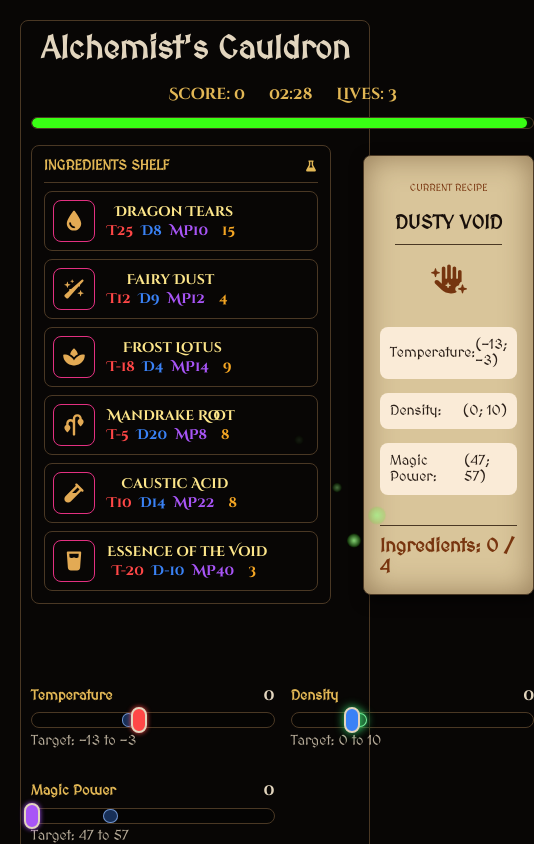
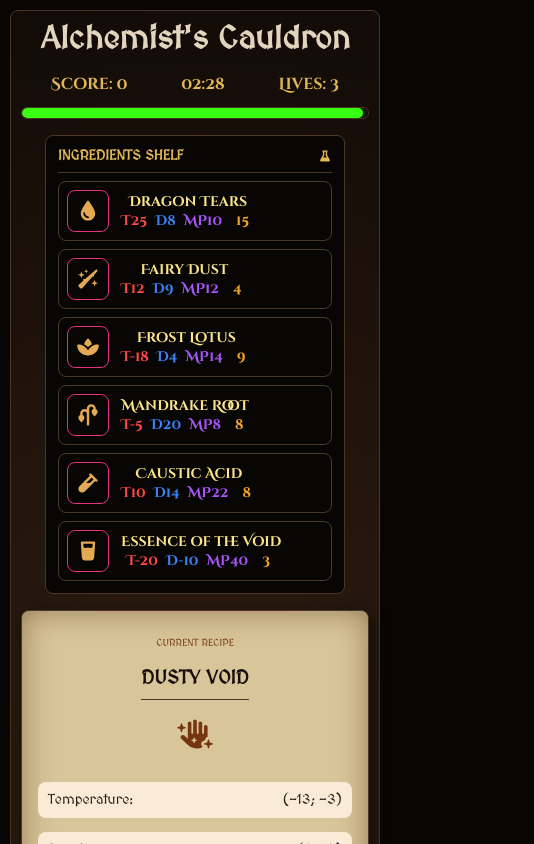
Before and after one commit to RabigaSB/Alchemist-s-Cauldron, a website built with Vite: page index.html in a window 390 px wide. Both pictures are taken after a click on the button "Start Game". Shown: the top 844 px of the page, 534 px wide, since content can reach past the window. Built offline with nearby package versions, Linux system fonts and the light colour scheme; a web font is replaced by a local one.

Commit message:
feat: add responsive layout

```diff
--- a/src/styles/main.scss
+++ b/src/styles/main.scss
@@ -1,6 +1,7 @@
 @use './variables.scss' as *;
 @use './base.scss' as *;
 @use './svg.scss' as *;
+@use './mixin.scss' as *;
 
 body {
   font-family: $font-body;
@@ -8,7 +9,13 @@ body {
   color: $body-text-color;
   user-select: none;
   overflow-x: hidden;
-  margin: 20px;
+  margin: 10px;
+  display: flex;
+  justify-content: center;
+  align-items: center;
+  @include desktop {
+    margin: 30px;
+  }
 }
 
 [hidden] {
@@ -29,12 +36,18 @@ h6 {
   flex-direction: column;
   align-items: center;
   justify-content: center;
+  max-width: 1200px;
   width: 100%;
   height: 100%;
   padding: 10px;
   box-sizing: border-box;
   border: 1px solid $border-bronze;
   border-radius: 8px;
+  background: radial-gradient(circle, #2f1d11 0%, #120b07 100%);
+
+  @include desktop {
+    padding: 20px;
+  }
 
   &__title {
     font-size: 2rem;
@@ -120,8 +133,11 @@ h6 {
     justify-items: center;
     gap: 1rem;
     width: 100%;
-    grid-template-columns: 3fr 5fr 4fr;
-    align-items: center;
+
+    @include desktop {
+      grid-template-columns: 3fr 5fr 4fr;
+      align-items: center;
+    }
   }
 
   &__bottom-panel {
@@ -131,7 +147,7 @@ h6 {
   &__scoreboard {
     display: flex;
     flex-wrap: wrap;
-    justify-content: center;
+    justify-content: space-evenly;
     align-items: center;
     gap: 0.75rem 1.5rem;
     width: 100%;
@@ -334,6 +350,13 @@ h6 {
     }
   }
 
+  &__pause::before {
+    @extend .icon-mask-pseudo;
+    background-color: $gothic-gold;
+    mask-image: url('../assets/icons/pause-solid-full.svg');
+    margin-right: 4px;
+  }
+
   &__recipe-panel {
     display: grid;
     justify-items: center;
@@ -467,6 +490,31 @@ h6 {
   &__name {
     font-size: $fz-small;
     color: $gothic-gold;
+
+    &-temperature {
+      &::before {
+        @extend .icon-mask-pseudo;
+        background-color: $stat-temp;
+        mask-image: url('../assets/icons/temperature-high-solid-full.svg');
+        margin-right: 6px;
+      }
+    }
+    &-density {
+      &::before {
+        @extend .icon-mask-pseudo;
+        background-color: $stat-density;
+        mask-image: url('../assets/icons/gem-solid-full.svg');
+        margin-right: 6px;
+      }
+    }
+    &-magic-power {
+      &::before {
+        @extend .icon-mask-pseudo;
+        background-color: $stat-magic;
+        mask-image: url('../assets/icons/wand-magic-sparkles-solid-full.svg');
+        margin-right: 6px;
+      }
+    }
   }
 
   &__value {
@@ -538,7 +586,6 @@ h6 {
   }
 
   &__range {
-    margin-top: 0.3rem;
     font-size: $fz-small;
     opacity: 0.8;
   }
@@ -551,6 +598,7 @@ h6 {
   border-radius: 8px;
   padding: 12px;
   overflow: scroll;
+  background-color: $body-bg-color;
 
   &__title {
     font-size: $fz-small;
--- /dev/null
+++ b/src/styles/mixin.scss
@@ -0,0 +1,7 @@
+$breakpoint-desktop: 950px;
+
+@mixin desktop {
+  @media (min-width: $breakpoint-desktop) {
+    @content;
+  }
+}
--- a/src/styles/svg.scss
+++ b/src/styles/svg.scss
@@ -1,4 +1,5 @@
 @use './variables.scss' as *;
+@use './mixin.scss' as *;
 
 .svg {
   width: 100%;
@@ -20,12 +21,15 @@
   }
 
   &__container {
+    display: none;
+    @include desktop {
       position: relative;
       max-width: 320px;
       max-height: 320px;
       display: flex;
       justify-content: center;
       align-items: center;
+    }
   }
 
   &__bubble {
--- a/src/ui/parameter-bar.ts
+++ b/src/ui/parameter-bar.ts
@@ -19,7 +19,7 @@ export function createParameterBar(
   bar.appendChild(heading);
 
   const name = document.createElement('h3');
-  name.className = 'parameter-bar__name';
+  name.className = `parameter-bar__name parameter-bar__name-${label.toLowerCase().replace(/\s+/g, '-')}`;
   name.textContent = label;
   heading.appendChild(name);
 
```
Lines whose indentation alone changed are shown as unchanged.
